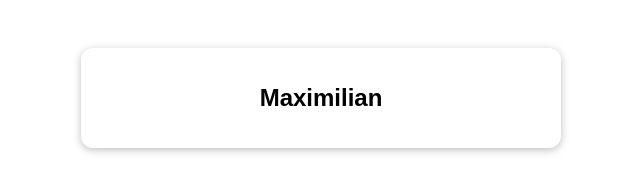
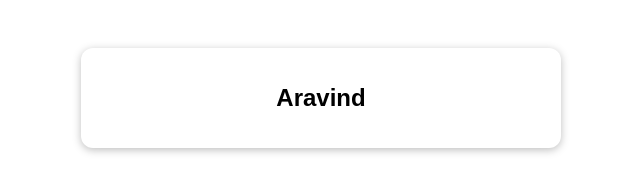
Before and after one commit to GaneshKosuri/Vue, a Vue app in the folder Vue Projects/composition-01-starting-setup/: page / in a window 1280 px wide. Shown: the top 174 px of the page, without its empty margins (319-959 px from the left). Built offline with nearby package versions, Linux system fonts and the light colour scheme; the HTML template or start-up script is replaced by a standard one.

Commit message:
replaced data with ref using cmp api

```diff
--- a/Vue Projects/composition-01-starting-setup/src/App.vue
+++ b/Vue Projects/composition-01-starting-setup/src/App.vue
@@ -1,15 +1,21 @@
 <template>
   <section class="container">
-    <h2>{{ userName }}</h2>
+    <h2>{{ username }}</h2>
   </section>
 </template>
 
 <script>
+import { ref } from 'vue';
+
 export default {
-  data() {
-    return {
-      userName: 'Maximilian',
-    };
+  setup() {
+    const username = ref('Ganesh Kosuri');
+
+    setTimeout(() => {
+      username.value = 'Aravind';
+    }, 2000);
+
+    return { username };
   },
 };
 </script>
```
Also changed, not shown: 1 other file (tests, documents, lock files or other folders).
